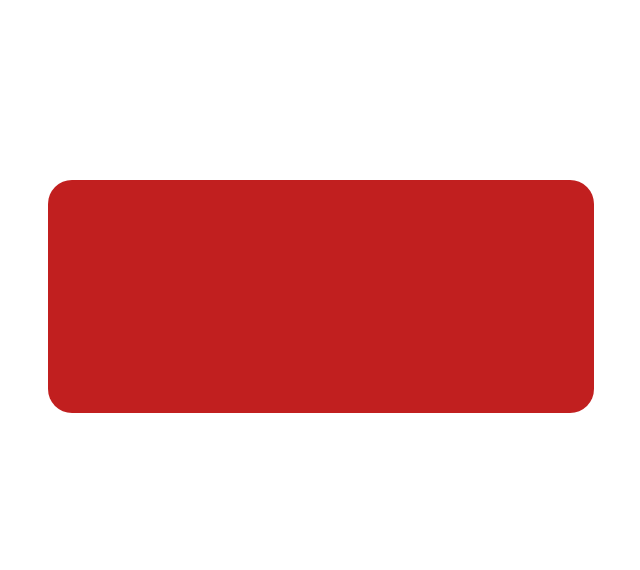
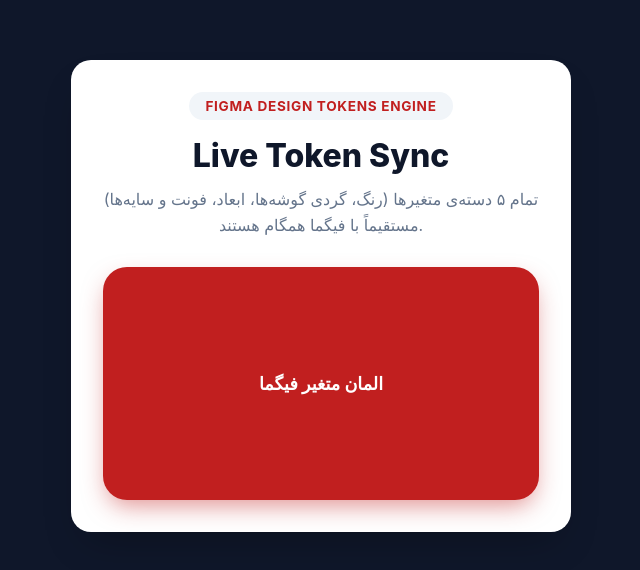
Before and after one commit to 938923794793740913/figma-tokens-demo, a website: page index.html in a window 1280 px wide. Shown: the part 104-674 px from the top of the page, without its empty margins (319-959 px from the left). Drawn offline with Linux system fonts and the light colour scheme.

Commit message:
feat(ui): Deploy comprehensive token live demo page 💎

```diff
--- a/index.html
+++ b/index.html
@@ -3,27 +3,76 @@
 <head>
   <meta charset="UTF-8">
   <meta name="viewport" content="width=device-width, initial-scale=1.0">
-  <title>Figma Rectangle Token Sync</title>
+  <title>Figma Tokens Comprehensive Live Demo</title>
   <link rel="stylesheet" href="./globals.css">
   <style>
     * { box-sizing: border-box; margin: 0; padding: 0; }
     body {
-      background-color: #ffffff;
+      background-color: #0f172a;
+      font-family: -apple-system, BlinkMacSystemFont, 'Segoe UI', Roboto, sans-serif;
       display: flex;
       justify-content: center;
       align-items: center;
       min-height: 100vh;
+      padding: 20px;
     }
-    .figma-rectangle {
-      width: var(--rect-width, 546px);
-      height: var(--rect-height, 233px);
-      background-color: var(--rect-color, #c11f1f);
-      border-radius: var(--rect-radius, 24px);
+    .demo-card {
+      background-color: var(--color-surface-bg, #ffffff);
+      color: var(--color-text-main, #0f172a);
+      padding: var(--spacing-padding-lg, 32px);
+      border-radius: var(--radius-card, 20px);
+      box-shadow: var(--shadow-elevation-lg);
+      max-width: 500px;
+      width: 100%;
+      text-align: center;
+      transition: all 0.4s ease;
+    }
+    .badge {
+      background-color: #f1f5f9;
+      color: var(--color-primary, #c11f1f);
+      padding: 6px 16px;
+      border-radius: 20px;
+      font-weight: 700;
+      font-size: 0.85rem;
+      display: inline-block;
+      margin-bottom: var(--spacing-gap-md, 16px);
+      letter-spacing: 0.05em;
+    }
+    .title {
+      font-size: var(--font-size-title, 2rem);
+      font-weight: var(--font-weight-bold, 800);
+      margin-bottom: 12px;
+    }
+    .desc {
+      color: var(--color-text-muted, #64748b);
+      font-size: 1rem;
+      line-height: 1.6;
+      margin-bottom: 28px;
+    }
+    .figma-element {
+      width: var(--rect-width, 100%);
+      max-width: 100%;
+      height: var(--rect-height, 120px);
+      background-color: var(--color-primary, #c11f1f);
+      border-radius: var(--radius-button, 24px);
+      box-shadow: var(--shadow-button-glow);
+      display: flex;
+      justify-content: center;
+      align-items: center;
+      color: #ffffff;
+      font-weight: 700;
+      font-size: 1.1rem;
+      margin: 0 auto;
       transition: all 0.4s cubic-bezier(0.4, 0, 0.2, 1);
     }
   </style>
 </head>
 <body>
-  <div class="figma-rectangle"></div>
+  <div class="demo-card">
+    <span class="badge">FIGMA DESIGN TOKENS ENGINE</span>
+    <h1 class="title">Live Token Sync</h1>
+    <p class="desc">تمام ۵ دسته‌ی متغیرها (رنگ، گردی گوشه‌ها، ابعاد، فونت و سایه‌ها) مستقیماً با فیگما همگام هستند.</p>
+    <div class="figma-element">المان متغیر فیگما</div>
+  </div>
 </body>
 </html>
```
